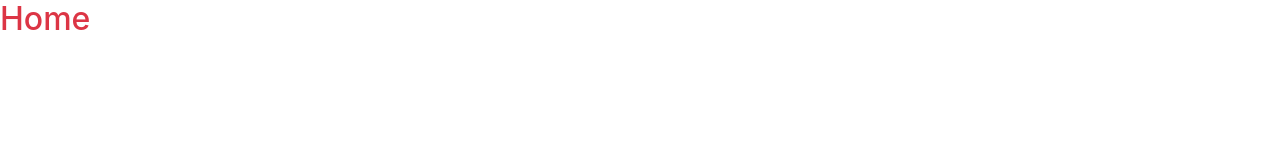
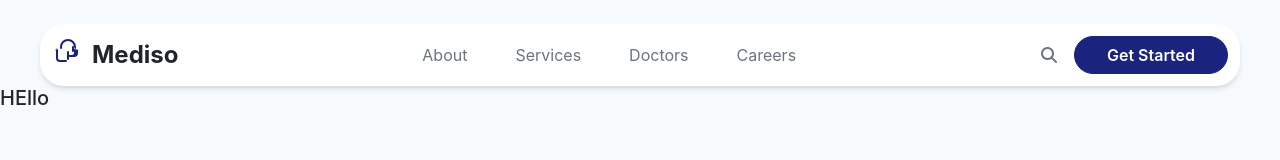
Before and after one commit to kumar11jr/patient-appointment, a plain HTML site: page FrontEnd/Home/index.html in a window 1280 px wide. Drawn offline with nearby package versions, Linux system fonts and the light colour scheme.

Commit message:
add: reusable components

```diff
--- a/FrontEnd/Home/index.html
+++ b/FrontEnd/Home/index.html
@@ -1,14 +1,31 @@
 <!DOCTYPE html>
 <html lang="en">
-<head>
-    <meta charset="UTF-8">
-    <meta name="viewport" content="width=device-width, initial-scale=1.0">
-    <title>Home</title>
-    <link rel="stylesheet" href="https://cdn.jsdelivr.net/npm/bootstrap@4.3.1/dist/css/bootstrap.min.css" integrity="sha384-ggOyR0iXCbMQv3Xipma34MD+dH/1fQ784/j6cY/iJTQUOhcWr7x9JvoRxT2MZw1T" crossorigin="anonymous">
-</head>
-<body>
-    <h2 class="text-danger">Home</h6>
-</div>
-</body>
-<script src="script.js"></script>
+  <head>
+    <meta charset="UTF-8" />
+    <meta name="viewport" content="width=device-width, initial-scale=1.0" />
+    <title>Mediso - Healthcare Solutions</title>
+    <link
+      href="https://cdn.jsdelivr.net/npm/bootstrap@5.3.7/dist/css/bootstrap.min.css"
+      rel="stylesheet"
+      xintegrity="sha384-DN+7fdVzj6u52u30Kp6M/trliBMCMKTyK833zpbD+pXdCLuTusPj697FH4R/5mcr"
+      crossorigin="anonymous"
+    />
+    <link
+      rel="stylesheet"
+      href="https://cdnjs.cloudflare.com/ajax/libs/font-awesome/6.5.2/css/all.min.css"
+      crossorigin="anonymous"
+      referrerpolicy="no-referrer"
+    />
+    <script
+      src="https://cdn.jsdelivr.net/npm/bootstrap@5.3.7/dist/js/bootstrap.bundle.min.js"
+      xintegrity="sha384-hK6wA0+W6lQ28yM362wT8hM+c4oN8+j1P3/L0+42/v4K7vR9zT+n2L2n3L6q5aL"
+      crossorigin="anonymous"
+    ></script>
+  </head>
+  <body style="font-family: 'Inter', sans-serif; background-color: #f7fafc">
+    <div id="navbar-placeholder"></div>
+    <h5>HEllo</h5>
+  </body>
+  <script src="script.js"></script>
+  <script src="../components/navbar.js"></script>
 </html>
--- /dev/null
+++ b/FrontEnd/components/navbar.js
@@ -0,0 +1,71 @@
+function createNavbar() {
+  return `
+            <nav class="navbar navbar-expand-lg mx-auto mt-4" style="max-width: 1200px; background-color: #fff; box-shadow: 0 4px 6px -1px rgba(0, 0, 0, 0.1), 0 2px 4px -1px rgba(0, 0, 0, 0.06); border-radius: 1.5rem;">
+                <div class="container-fluid">
+                    <!-- Logo Section -->
+                    <a class="navbar-brand d-flex align-items-center me-auto me-lg-0" href="#">
+                        <!-- SVG Icon for the logo -->
+                        <svg xmlns="http://www.w3.org/2000/svg" viewBox="0 0 24 24" fill="#1a237e" class="d-inline-block align-text-top" style="width: 2rem; height: 2rem;">
+                            <path fill-rule="evenodd" d="M7.5 6a4.5 4.5 0 0 1 9 0v.75a.75.75 0 0 0 1.5 0V6A6 6 0 0 0 6 6v.75a.75.75 0 0 0 1.5 0V6Zm-3 1.5A.75.75 0 0 0 3 9v5.25a3 3 0 0 0 3 3h4.5a.75.75 0 0 0 0-1.5H6a1.5 1.5 0 0 1-1.5-1.5V9a.75.75 0 0 0-1.5-.75Zm12-1.5a.75.75 0 0 0-1.5 0V9a.75.75 0 0 0 1.5 0v1.5a1.5 1.5 0 0 1-1.5 1.5H12a.75.75 0 0 0 0 1.5h4.5a3 3 0 0 0 3-3V9a.75.75 0 0 0-1.5-.75Z" clip-rule="evenodd" />
+                            <path d="M12 9a.75.75 0 0 1 .75.75v5.25a.75.75 0 0 1-1.5 0V9.75A.75.75 0 0 1 12 9Z" />
+                        </svg>
+                        <span class="ms-2 fs-4 fw-bold text-dark">Mediso</span>
+                    </a>
+
+                    <!-- Navbar Toggler for Mobile -->
+                    <button class="navbar-toggler" type="button" data-bs-toggle="collapse" data-bs-target="#navbarNav" aria-controls="navbarNav" aria-expanded="false" aria-label="Toggle navigation">
+                        <span class="navbar-toggler-icon"></span>
+                    </button>
+
+                    <!-- Navigation Links -->
+                    <div class="collapse navbar-collapse justify-content-lg-center" id="navbarNav">
+                        <ul class="navbar-nav mb-2 mb-lg-0">
+                            <li class="nav-item">
+                                <a class="nav-link text-secondary mx-3" href="#">About</a>
+                            </li>
+                            <li class="nav-item">
+                                <a class="nav-link text-secondary mx-3" href="#">Services</a>
+                            </li>
+                            <li class="nav-item">
+                                <a class="nav-link text-secondary mx-3" href="#">Doctors</a>
+                            </li>
+                            <li class="nav-item">
+                                <a class="nav-link text-secondary mx-3" href="#">Careers</a>
+                            </li>
+                        </ul>
+                    </div>
+
+                    <!-- Search Icon and Button Section -->
+                    <div class="d-flex align-items-center ms-auto d-none d-lg-flex">
+                        <!-- Search Icon -->
+                        <button class="btn btn-link text-secondary p-0 me-3" type="button">
+                            <i class="fas fa-search"></i>
+                        </button>
+
+                        <!-- Get Started Button -->
+                        <button id="get-started-btn" class="btn" type="button" style="background-color: #1a237e; border-color: #1a237e; color: #fff; border-radius: 9999px; padding-left: 2rem; padding-right: 2rem; font-weight: 600;">
+                            Get Started
+                        </button>
+                    </div>
+                </div>
+            </nav>
+            `;
+}
+
+function setupNavbarListeners() {
+  const getStartedBtn = document.getElementById("get-started-btn");
+  if (getStartedBtn) {
+    getStartedBtn.addEventListener("click", () => {
+      const message = "Hello! Thanks for clicking the Get Started button.";
+      alert(message);
+    });
+  }
+}
+
+document.addEventListener("DOMContentLoaded", () => {
+  const navbarPlaceholder = document.getElementById("navbar-placeholder");
+  if (navbarPlaceholder) {
+    navbarPlaceholder.innerHTML = createNavbar();
+    setupNavbarListeners();
+  }
+});
```
